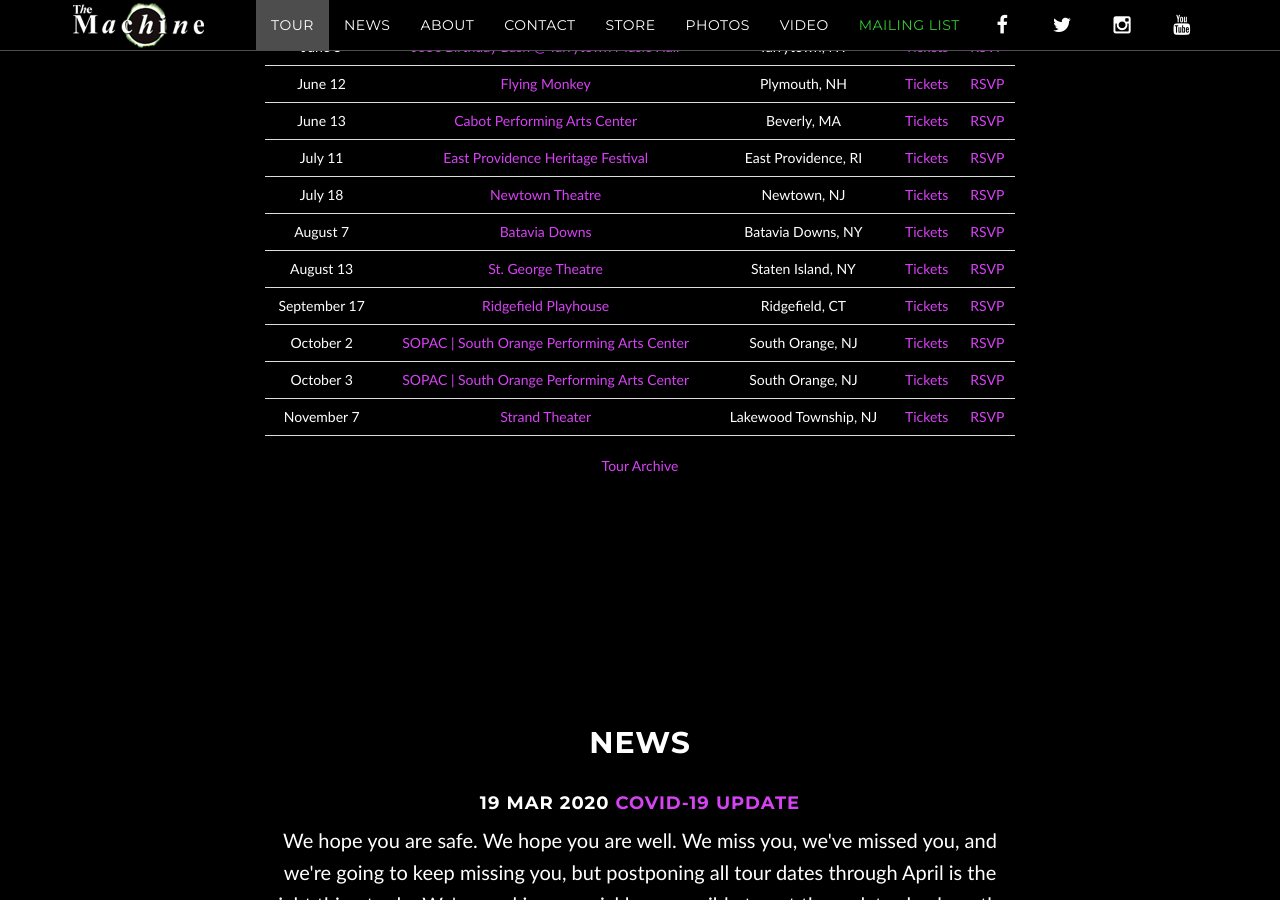
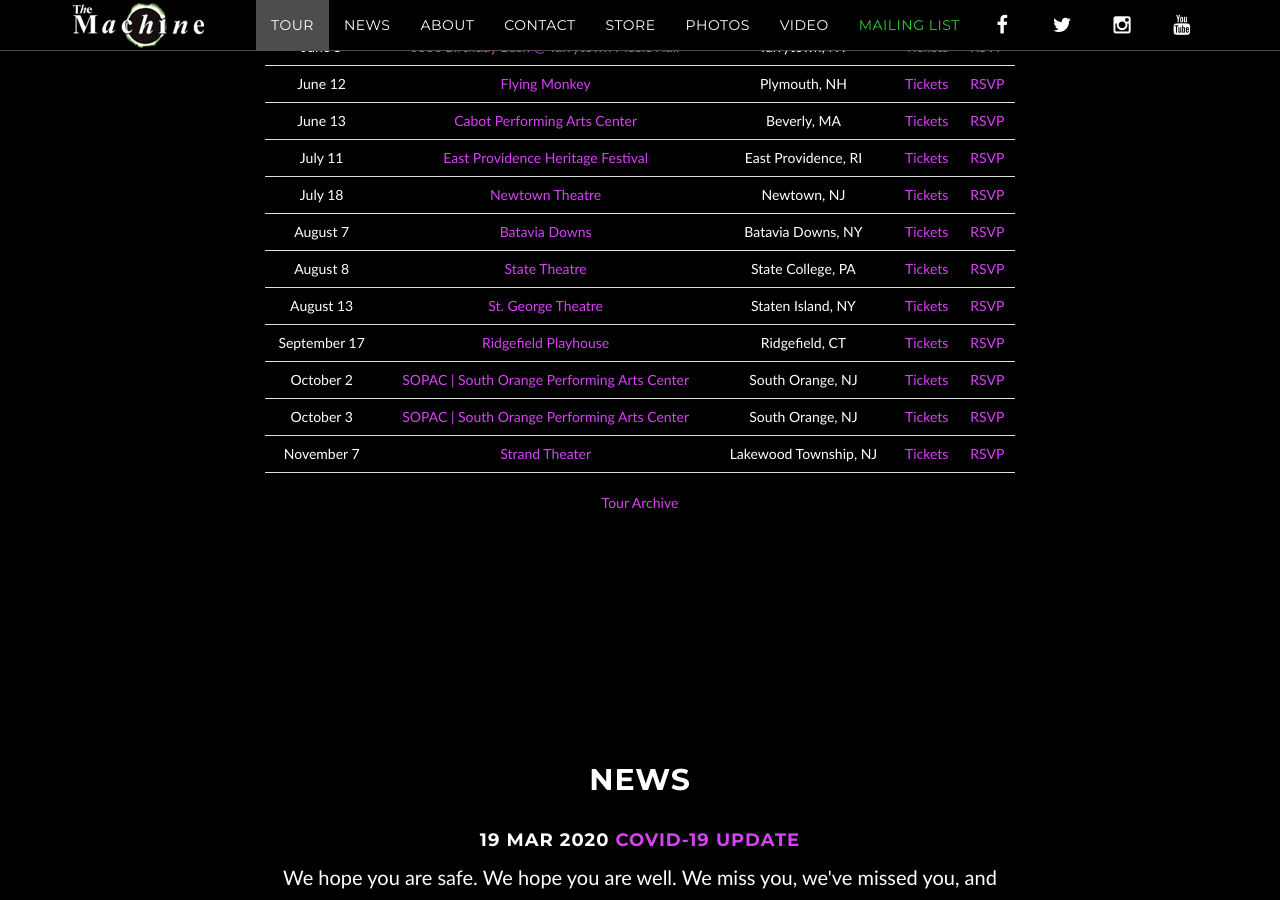
Before and after one commit to machineweb/machineweb.github.io, a Jekyll site: the page built from index.html, in a window 1280 px wide and 900 px high, scrolled down 1027 px. Built offline with Jekyll 4.4.1, drawn with Linux system fonts in a browser that asks for light colours; comment, search, counter and statistics services are not loaded.

Commit message:
New tour item

```diff
--- a/_data/tour.yml
+++ b/_data/tour.yml
@@ -4219,3 +4219,11 @@
     tickets-url: "https://ridgefieldplayhouse.org/event/the-machine/"
     rsvp-url: "https://www.facebook.com/events/2218008628300171/"
     order: "1600318800000"
+
+  - date: "August 8 2020"
+    venue: "State Theatre"
+    venue-url: "http://www.thestatetheatre.org"
+    location: "State College, PA "
+    tickets-url: ""
+    rsvp-url: ""
+    order: "1596862800000"
```
